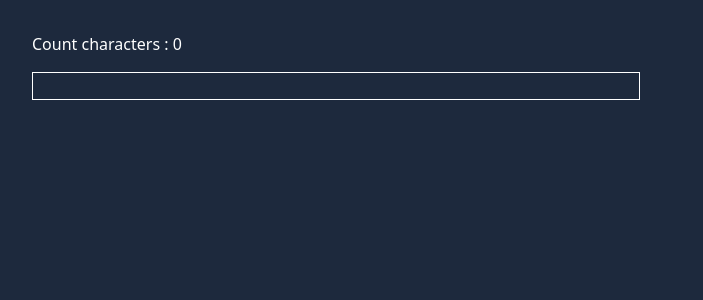
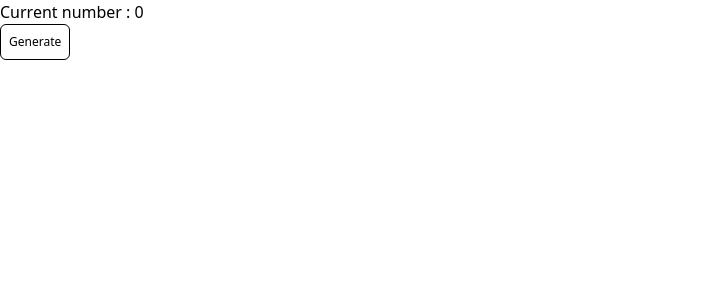
Before and after one commit to 2-0aadarsh/react-practice, a React (Vite) app in the folder useState/: page / in a window 1280 px wide. Shown: the top 300 px of the page, without its empty margins (0-703 px from the left). Built offline with nearby package versions, Linux system fonts and the light colour scheme.

Commit message:
solved problem on generating and displaying a Random Number in UI

```diff
--- a/useState/src/App.jsx
+++ b/useState/src/App.jsx
@@ -1,8 +1,9 @@
 import React from 'react'
+import RandomNumberGenerator from './exercises/05-randomNumberGenerator/RandomNumberGenerator'
 // import Counter from './exercises/01-counter/Counter'
 // import Toggle from './exercises/02-toggleButton/Toggle'
 // import ShowPassword from './exercises/03-showPassword/ShowPassword'
-import CharacterCounter from './exercises/04-characterCounter/CharacterCounter'
+// import CharacterCounter from './exercises/04-characterCounter/CharacterCounter'
 
 const App = () => {
   return (
@@ -10,7 +11,8 @@ const App = () => {
       {/* <Counter /> */}
       {/* <Toggle /> */}
       {/* <ShowPassword /> */}
-      <CharacterCounter />
+      {/* <CharacterCounter /> */}
+      <RandomNumberGenerator />
     </div>
   )
 }
--- /dev/null
+++ b/useState/src/exercises/05-randomNumberGenerator/RandomNumberGenerator.jsx
@@ -0,0 +1,26 @@
+import React, { useState } from 'react'
+
+const RandomNumberGenerator = () => {
+
+  const [currentNumber, setCurrentNumber] = useState(0);
+
+  const generateRandomNumber = () => {
+    const randomNumber = Math.floor((Math.random()*100) + 1)
+    setCurrentNumber(randomNumber);
+  }
+
+  return (
+    <div>
+      <h1>Current number : {currentNumber}</h1>
+
+      <button
+        onClick={generateRandomNumber}
+        className='px-2 py-2 text-[12px] border rounded-md cursor-pointer select-none'
+      >
+      Generate
+      </button>
+    </div>
+  )
+}
+
+export default RandomNumberGenerator
```
